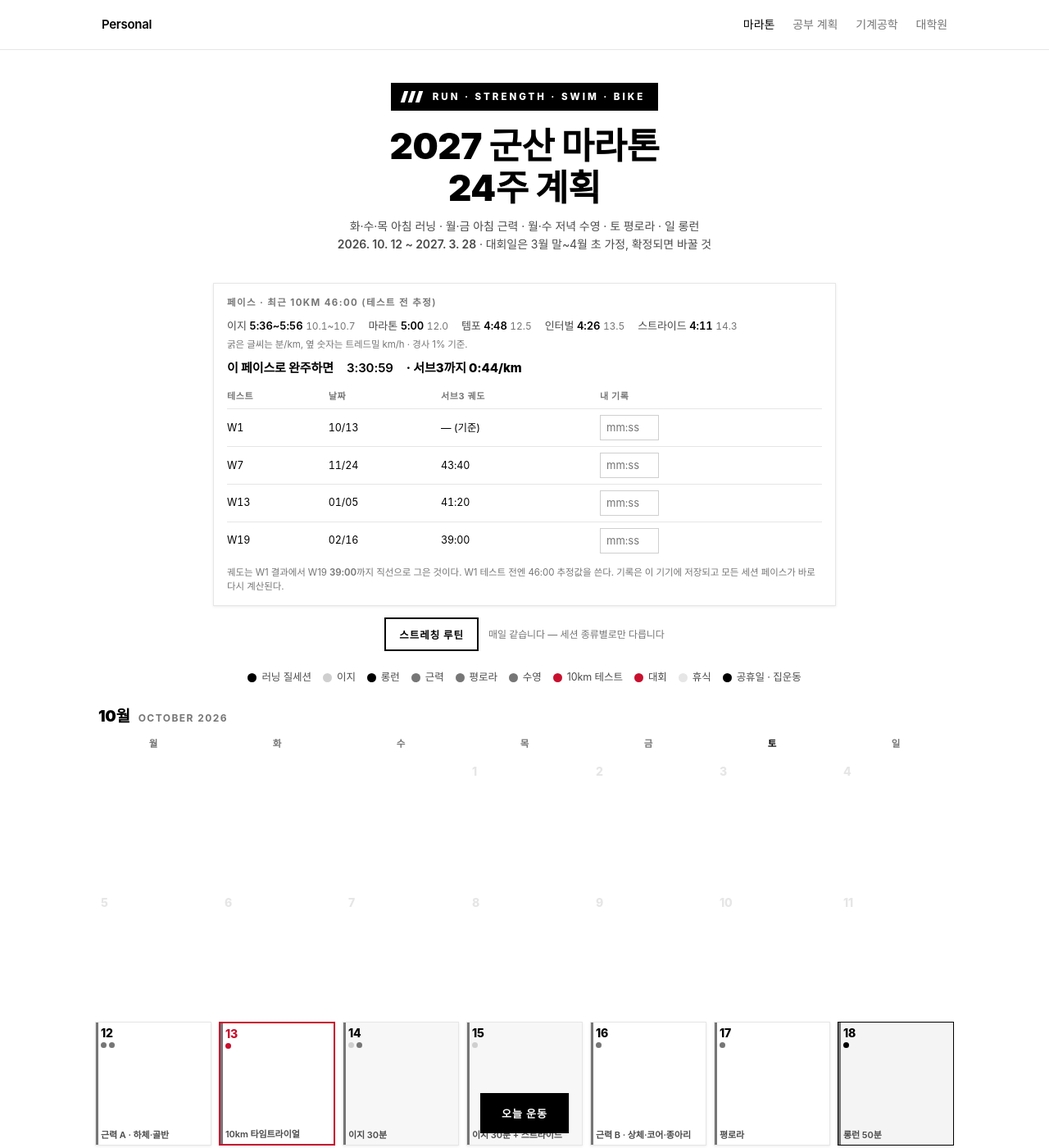
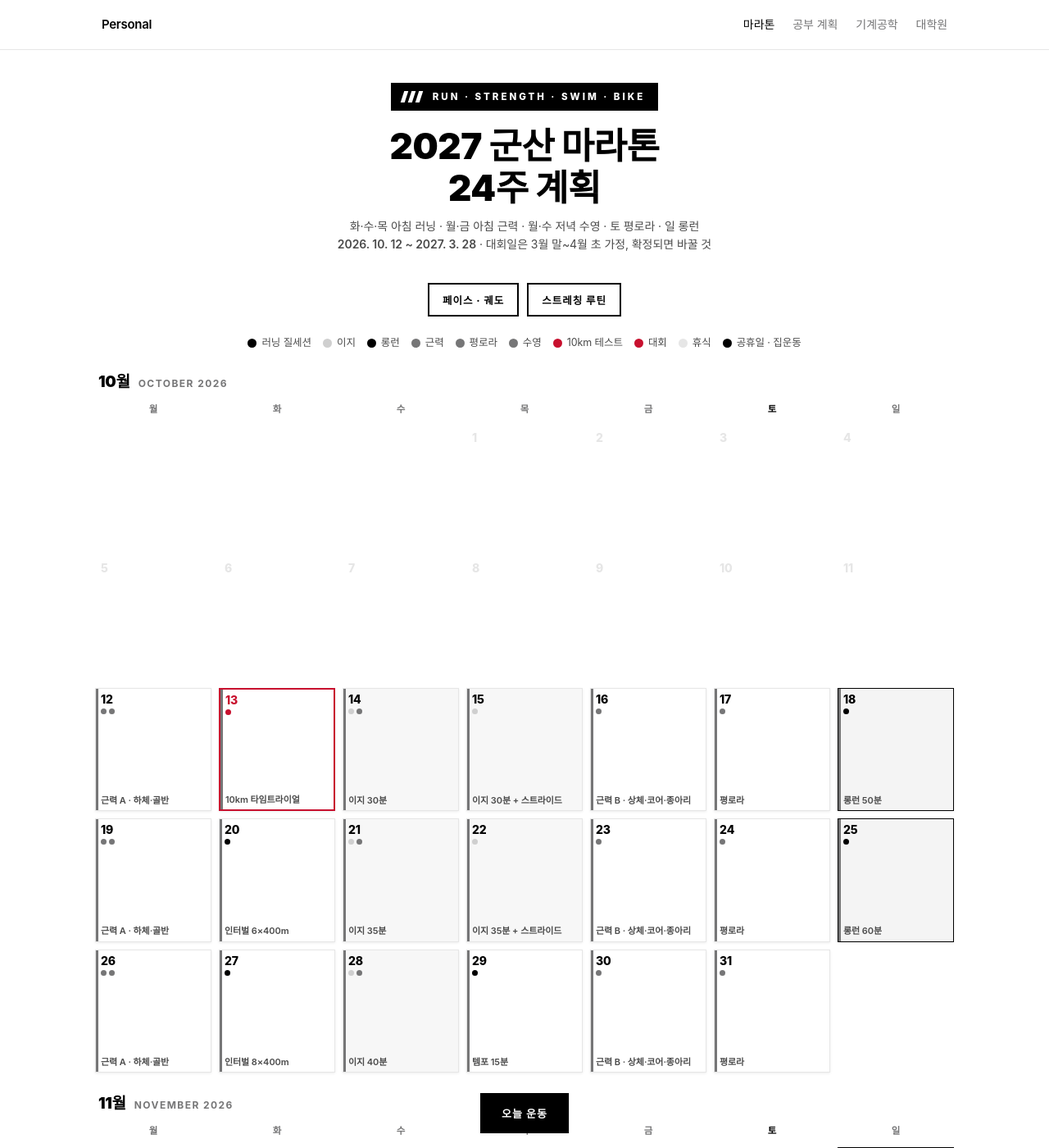
Before and after one commit to charach/legal-docs, a Jekyll site: the page personal/strength.html, which Jekyll copies as it is, in a window 1280 px wide and 1400 px high. Shown: the whole window at 82% size. Built offline with Jekyll 4.4.1, drawn with Linux system fonts in a browser that asks for light colours; some web fonts are replaced; some of the changed text lies outside the part shown.

Commit message:
feat: fold the pace panel behind a top button that slides it open
The pace and trajectory panel no longer sits permanently above the calendar.
It collapses by default and a "페이스 · 궤도" button beside the stretching
button slides it open with a height transition. Entering a 10K test result
from a day popup opens the panel automatically so the recomputed zones and
trajectory are visible when the popup closes. The explanatory note beside the
stretching button is gone; the two buttons are the whole top row now. Initial
collapsed state is set from script so markup and behaviour cannot drift.

Co-Authored-By: Claude Fable 5.1 <noreply@anthropic.com>

```diff
--- a/personal/strength.html
+++ b/personal/strength.html
@@ -294,7 +294,7 @@
   }
 
   /* ---------- 페이스 패널 ---------- */
-  .panel { max-width: 760px; margin: 18px auto 0; background: var(--card); border: 1px solid var(--line); border-radius: 0; padding: 14px 16px; box-shadow: var(--shadow); }
+  .panel { max-width: 760px; margin: 14px auto 4px; background: var(--card); border: 1px solid var(--line); border-radius: 0; padding: 14px 16px; box-shadow: var(--shadow); }
   .panel .ph { font-size: 11.5px; font-weight: 700; letter-spacing: .12em; text-transform: uppercase; color: var(--muted); }
   .panel .row { display: flex; flex-wrap: wrap; gap: 8px 16px; align-items: baseline; margin-top: 8px; }
   .panel .row b { color: var(--ink); }
@@ -335,7 +335,11 @@
   .m-routine li:not(.must) b { color: var(--ink-soft); font-weight: 600; }
   .m-routine li.must b { color: var(--ink); }
   .m-routine li .st { font-style: normal; color: var(--red); margin-right: 3px; }
-  .topbtns { display: flex; align-items: center; justify-content: center; gap: 12px; flex-wrap: wrap; margin: 14px auto 0; }
+  .topbtns { display: flex; align-items: center; justify-content: center; gap: 10px; flex-wrap: wrap; margin: 18px auto 0; }
+  .tbtn[aria-expanded="true"] { background: #000; color: #fff; }
+  .panelwrap { display: grid; grid-template-rows: 0fr; transition: grid-template-rows .38s cubic-bezier(.22,1,.36,1); }
+  .panelwrap.open { grid-template-rows: 1fr; }
+  .panelin { overflow: hidden; min-height: 0; }
   .tbtn { font-family: inherit; font-size: 12.5px; font-weight: 800; letter-spacing: .08em; color: #000; background: #fff; border: 2px solid #000; padding: 9px 16px; cursor: pointer; }
   .tbtn:active { background: #000; color: #fff; }
   .tnote { font-size: 12px; color: var(--muted); }
@@ -361,15 +365,17 @@
     <p class="sub">화·수·목 아침 러닝 · 월·금 아침 근력 · 월·수 저녁 수영 · 토 평로라 · 일 롱런<br><b>2026. 10. 12 ~ 2027. 3. 28</b> · 대회일은 3월 말~4월 초 가정, 확정되면 바꿀 것</p>
   </header>
 
-  <div class="panel" id="panel"></div>
-
-  <div class="topbtns"><button class="tbtn" id="stxBtn">스트레칭 루틴</button><span class="tnote">매일 같습니다 — 세션 종류별로만 다릅니다</span></div>
+  <div class="topbtns">
+    <button class="tbtn" id="paceBtn" aria-expanded="false">페이스 · 궤도</button>
+    <button class="tbtn" id="stxBtn">스트레칭 루틴</button>
+  </div>
+  <div class="panelwrap" id="panelwrap"><div class="panelin"><div class="panel" id="panel"></div></div></div>
 
   <div class="legend" id="legend"></div>
 
   <div id="calendar"></div>
 
-  <p class="foot">날짜를 누르면 그날 운동이 열립니다. 모든 러닝 페이스는 위 패널의 <b>최근 10km 기록</b>에서 계산되고, 테스트 주(W1·7·13·19) 화요일에 결과를 넣으면 전부 다시 맞춰집니다. 러닝 팝업마다 <b>트레드밀 속도·경사</b> 표가 붙어 있고(경사 1%는 야외 공기저항 보정값), <b>스트레칭 루틴</b>은 매일 같아서 맨 위 버튼에 한 번만 뒀습니다.<br>근력일이 <b>공휴일</b>이면 헬스장 휴무로 집 운동이 그날의 기본 계획이 됩니다.</p>
+  <p class="foot">날짜를 누르면 그날 운동이 열립니다. 모든 러닝 페이스는 위 <b>페이스 · 궤도</b> 버튼 안의 최근 10km 기록에서 계산되고, 테스트 주(W1·7·13·19) 화요일에 결과를 넣으면 전부 다시 맞춰집니다. 러닝 팝업마다 <b>트레드밀 속도·경사</b> 표가 붙어 있고(경사 1%는 야외 공기저항 보정값), <b>스트레칭 루틴</b>은 매일 같아서 맨 위 버튼에 한 번만 뒀습니다.<br>근력일이 <b>공휴일</b>이면 헬스장 휴무로 집 운동이 그날의 기본 계획이 됩니다.</p>
 </div>
 
 <button class="fab" id="fab">오늘 운동</button>
```
Also changed, not shown: other parts of personal/strength.html (+5 -1 lines).
